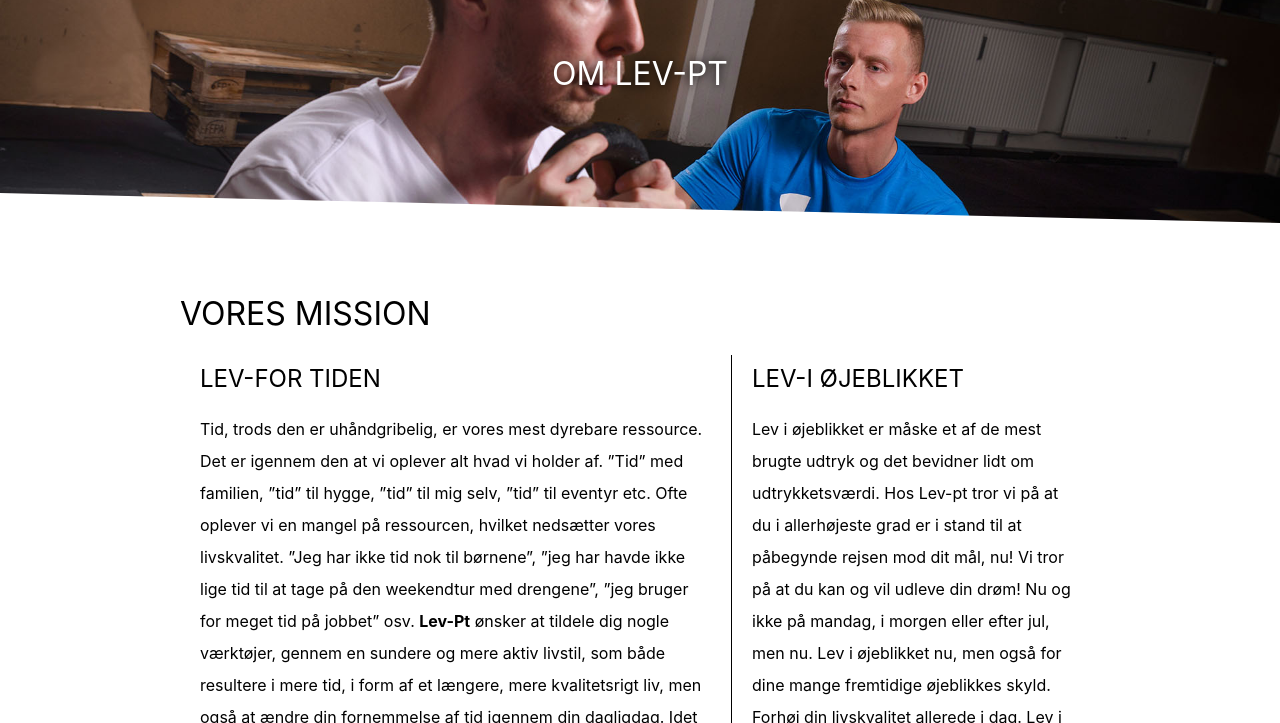
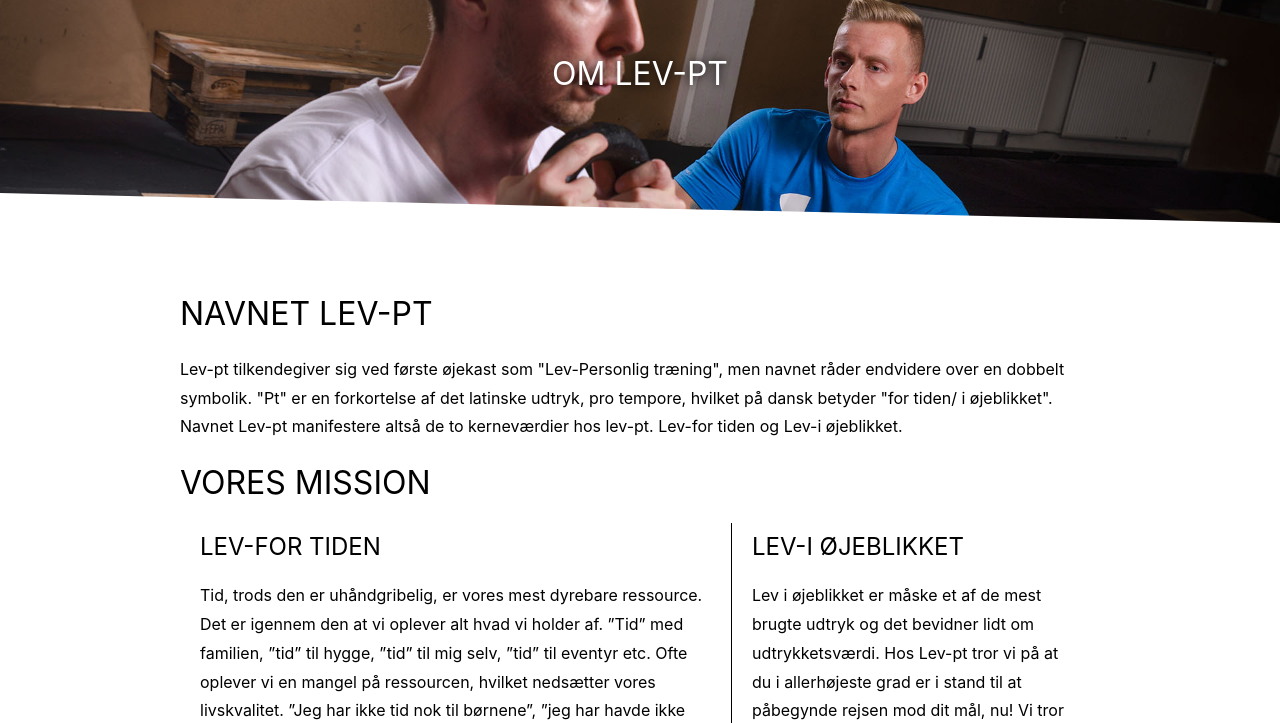
Before and after one commit to Arth101/daniel.fitness, a website: page about.html in a window 1280 px wide. Shown: the part 77-800 px from the top of the page. Drawn offline with Linux system fonts and the light colour scheme.

Commit message:
added stuff to about and added global line-height to p tags

```diff
--- a/about.html
+++ b/about.html
@@ -44,6 +44,10 @@
       </div>
 
       <div class="container">
+        <h1>Navnet Lev-pt</h1>
+        <p>
+          Lev-pt tilkendegiver sig ved første øjekast som "Lev-Personlig træning", men navnet råder endvidere over en dobbelt symbolik. "Pt" er en forkortelse af det latinske udtryk, pro tempore, hvilket på dansk betyder "for tiden/ i øjeblikket". Navnet Lev-pt manifestere altså de to kerneværdier hos lev-pt. Lev-for tiden og Lev-i øjeblikket.
+        </p>
         <h1>Vores mission</h1>
         <div class="info">
           <div>
--- a/style.css
+++ b/style.css
@@ -28,6 +28,10 @@ body {
 
 main {
   flex: 1 0 auto;
+}
+
+p {
+  line-height: 1.8;
 }
 
 a {
```
